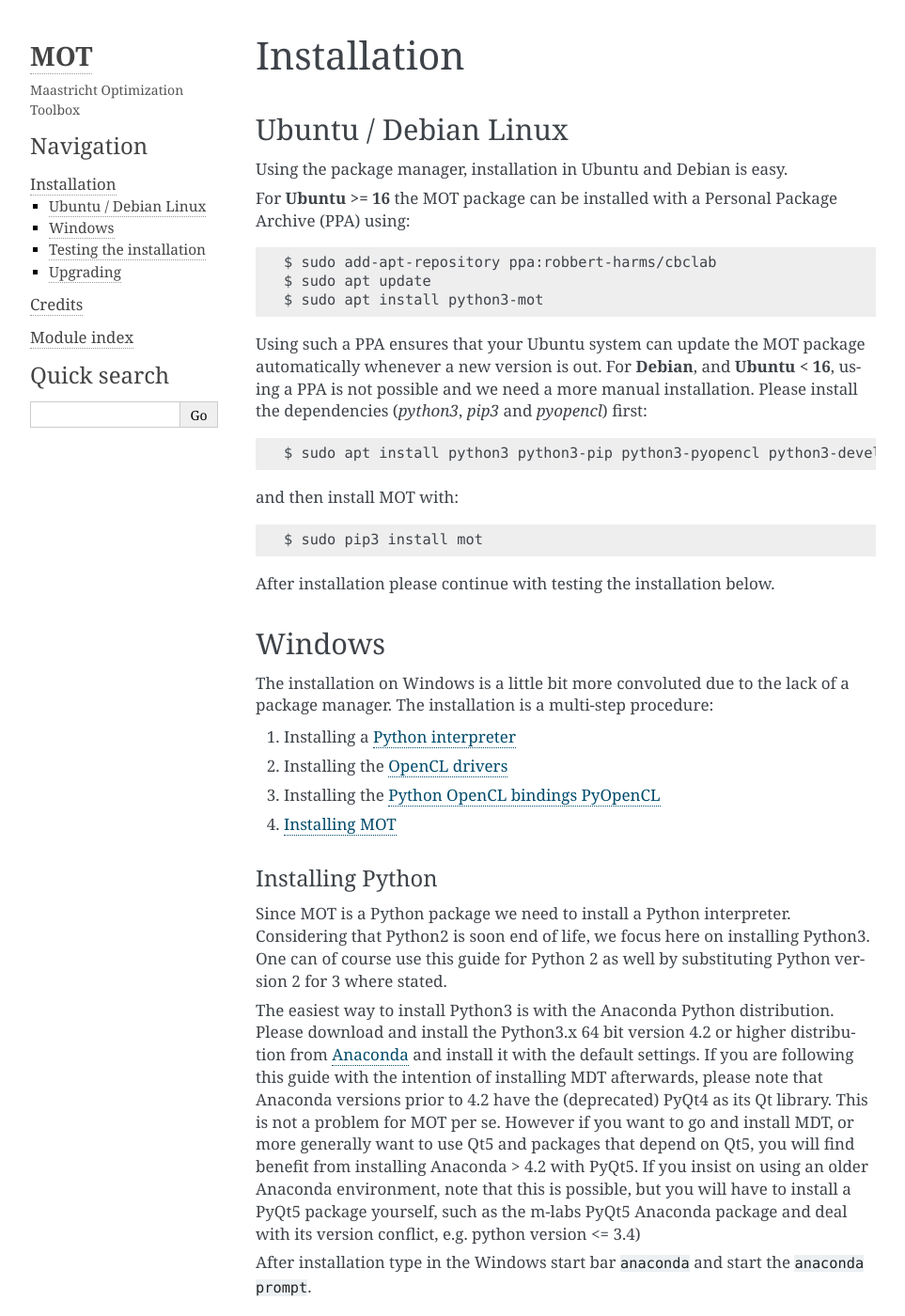
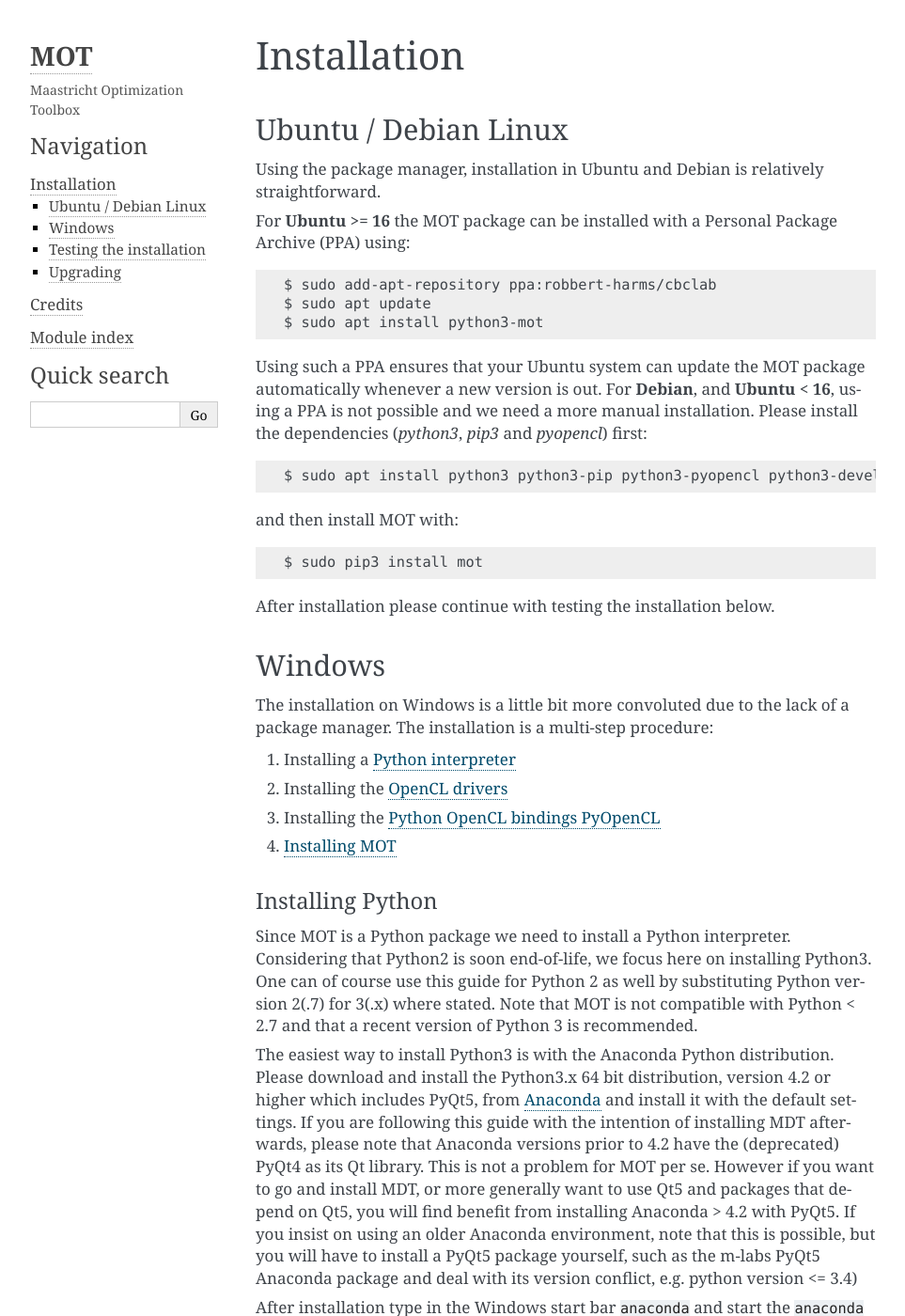
Before and after one commit to robbert-harms/MOT, a Sphinx documentation site: the page built from docs/install.rst, in a window 1280 px wide and 1400 px high. Shown: the whole window at 94% size, without its empty margins (148-1111 px from the left). Built offline with Sphinx 7.4.7, drawn with Linux system fonts in a browser that asks for light colours.

Commit message:
Changes to install docs

```diff
--- a/docs/install.rst
+++ b/docs/install.rst
@@ -6,7 +6,7 @@
 *********************
 Ubuntu / Debian Linux
 *********************
-Using the package manager, installation in Ubuntu and Debian is easy.
+Using the package manager, installation in Ubuntu and Debian is relatively straightforward.
 
 For **Ubuntu >= 16** the MOT package can be installed with a Personal Package Archive (PPA) using:
 
@@ -49,11 +49,12 @@
 
 Installing Python
 =================
-Since MOT is a Python package we need to install a Python interpreter. Considering that Python2 is soon end of life, we focus here on installing Python3.
-One can of course use this guide for Python 2 as well by substituting Python version 2 for 3 where stated.
+Since MOT is a Python package we need to install a Python interpreter. Considering that Python2 is soon end-of-life, we focus here on installing Python3.
+One can of course use this guide for Python 2 as well by substituting Python version 2(.7) for 3(.x) where stated.
+Note that MOT is not compatible with Python < 2.7 and that a recent version of Python 3 is recommended.
 
 The easiest way to install Python3 is with the Anaconda Python distribution.
-Please download and install the Python3.x 64 bit version 4.2 or higher distribution from `Anaconda <https://www.continuum.io/downloads>`_ and install it with the default settings.
+Please download and install the Python3.x 64 bit distribution, version 4.2 or higher which includes PyQt5, from `Anaconda <https://www.continuum.io/downloads>`_ and install it with the default settings.
 If you are following this guide with the intention of installing MDT afterwards, please note that Anaconda versions prior to 4.2 have the (deprecated) PyQt4 as its Qt library.
 This is not a problem for MOT per se.
 However if you want to go and install MDT, or more generally want to use Qt5 and packages that depend on Qt5, you will find benefit from installing Anaconda > 4.2 with PyQt5.
```
